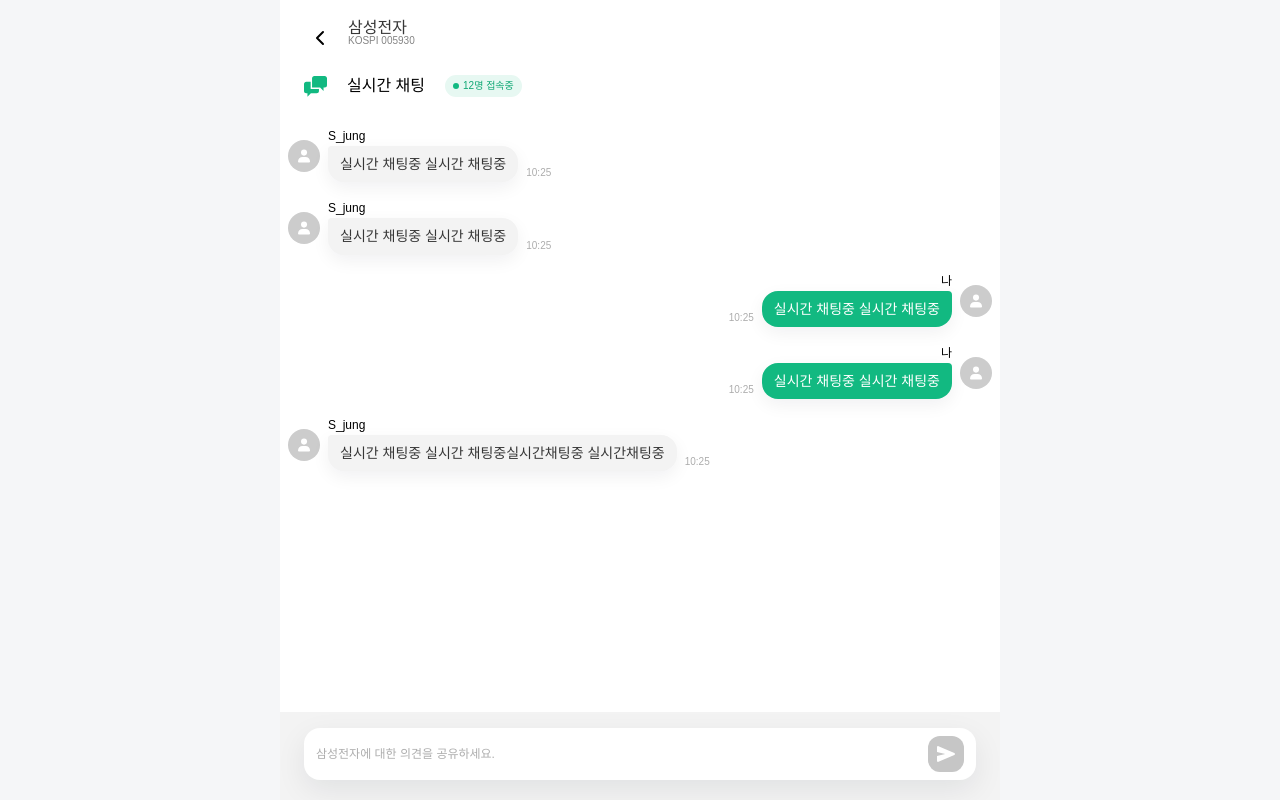
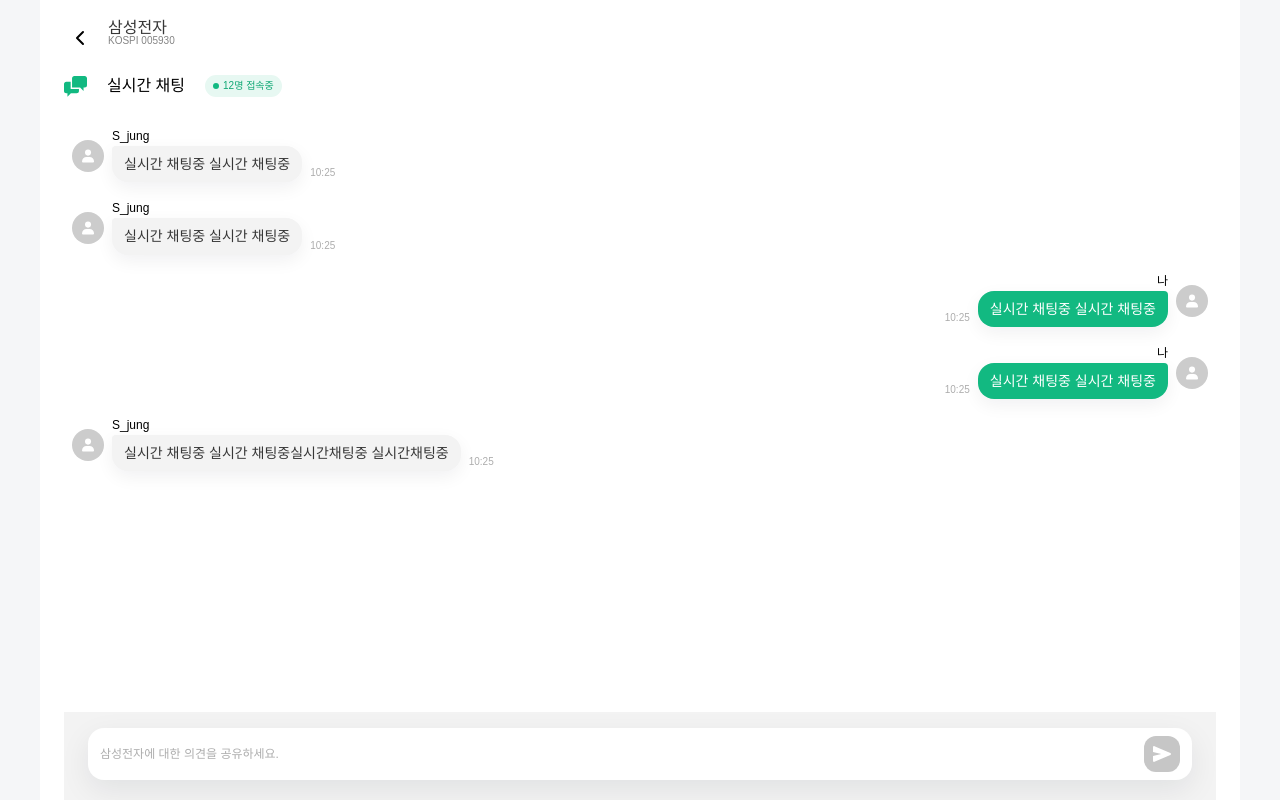
Before and after one commit to STalk-1/STalk_Front, a React (Vite) app: page /chat in a window 1280 px wide. Built offline with nearby package versions, Linux system fonts and the light colour scheme; no server answers; a web font is replaced by a local one.

Commit message:
💄[design]: max-w 변경

```diff
--- a/src/pages/ChatPage/index.tsx
+++ b/src/pages/ChatPage/index.tsx
@@ -97,7 +97,7 @@ function ChatPage() {
 
   return (
     <main className="min-h-screen bg-white md:bg-[#f5f6f8]">
-      <section className="mx-auto flex min-h-screen w-full max-w-[768px] flex-col bg-white md:min-h-[100dvh] md:max-w-[720px]">
+      <section className="mx-auto flex min-h-screen w-full max-w-300 flex-col bg-white md:min-h-dvh">
         <div className="flex min-h-screen flex-1 flex-col bg-white">
           <ChatHeader
             title="삼성전자"
@@ -107,7 +107,7 @@ function ChatPage() {
             onBack={() => navigate(-1)}
           />
 
-          <section className="flex min-h-0 flex-1 flex-col pt-3 md:pt-4">
+          <section className="flex min-h-0 flex-1 flex-col px-2 pt-3 md:px-6 md:pt-4">
             <ChatMessageList
               messages={messages}
               messagesEndRef={messagesEndRef}
```
